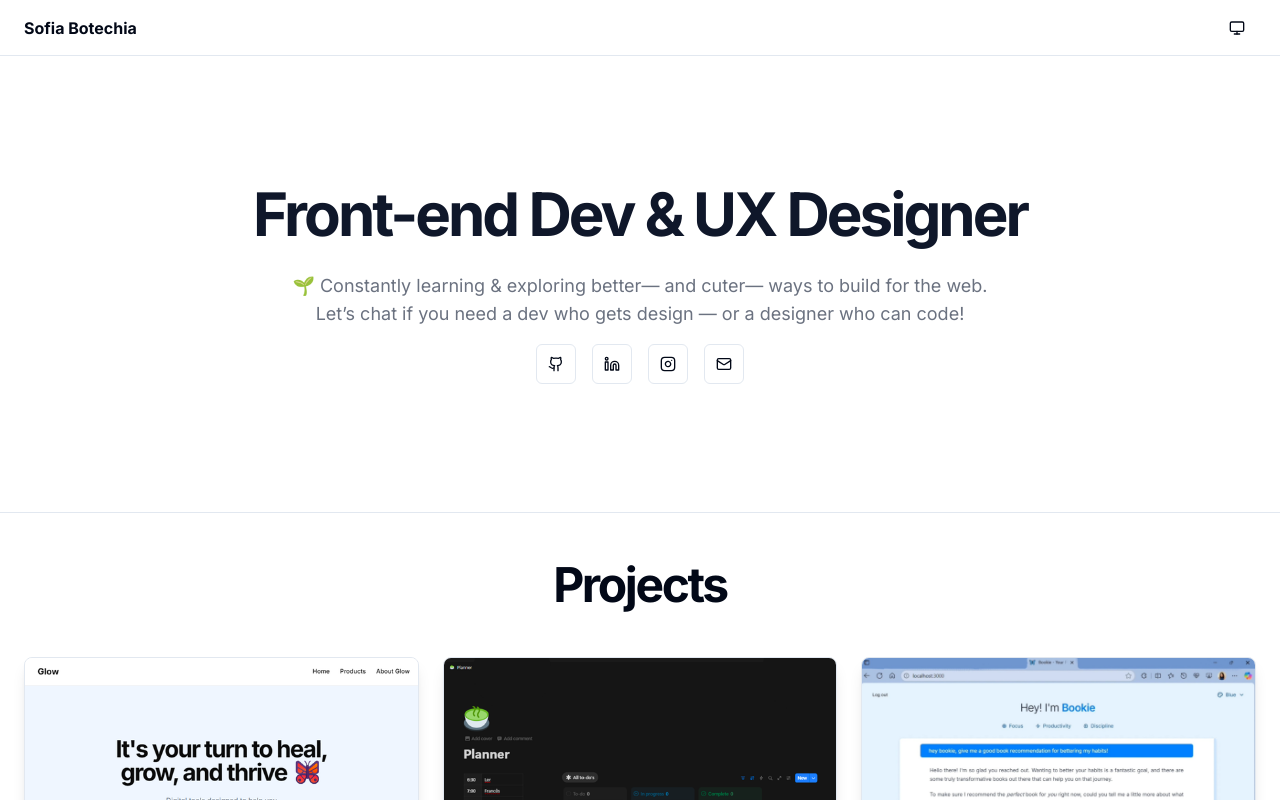
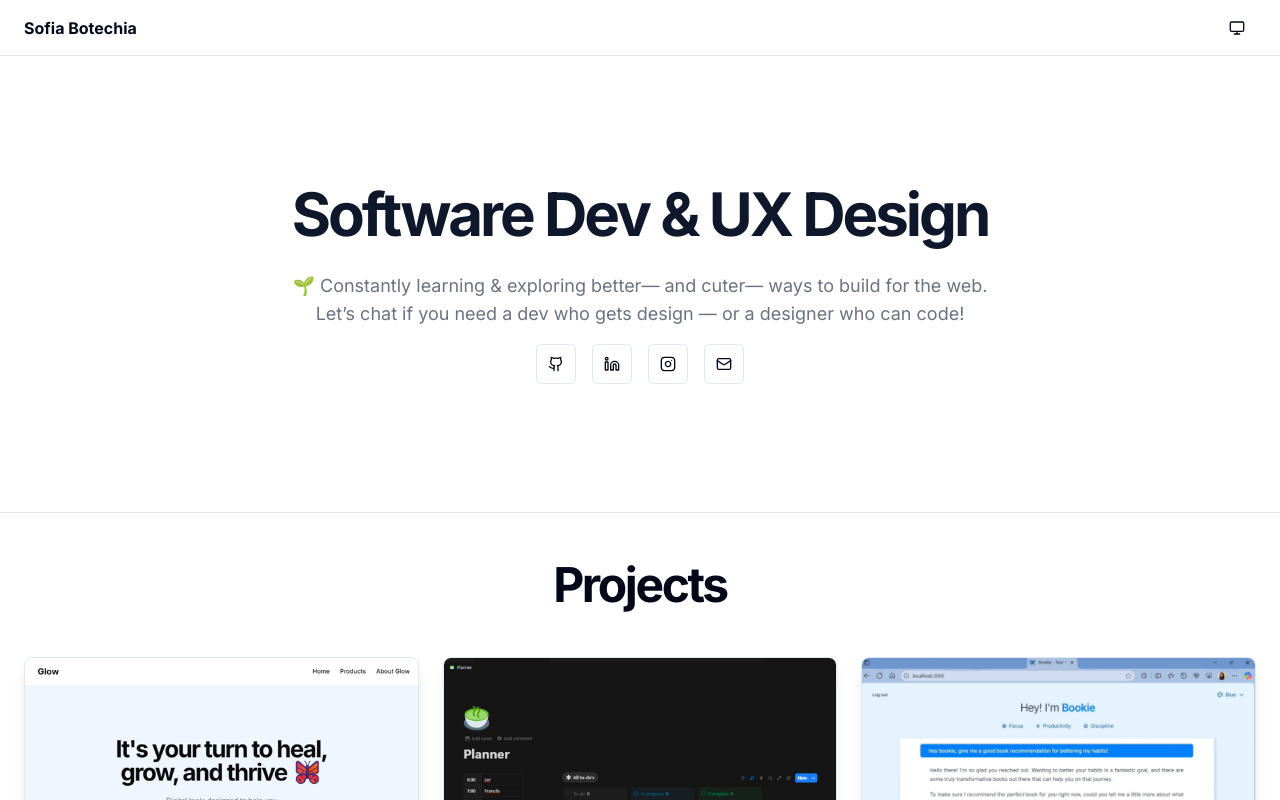
Before and after one commit to sofiahernandes/sofiahernandes, a Next.js app: page / in a window 1280 px wide. Shown: the top 800 px of the page. Built offline with nearby package versions, Linux system fonts and the light colour scheme.

Commit message:
update: Hero content

```diff
--- a/app/components/hero.tsx
+++ b/app/components/hero.tsx
@@ -7,7 +7,7 @@ export default function Hero() {
         <div className="m-0 flex flex-col items-center justify-center container px-4 md:px-6 space-y-4 text-center">
               <div className="space-y-2">
                 <h1 className="text-3xl font-bold tracking-tighter text-primary sm:text-4xl md:text-5xl lg:text-6xl/none">
-                  Front-end Dev & UX Designer
+                  Software Dev & UX Design
                 </h1>
                 <p className="mx-auto max-w-[700px] pt-5 text-gray-500 md:text-lg dark:text-gray-400">
                   🌱 Constantly learning & exploring better— and cuter— ways to build for the web. Let’s chat if you
```
